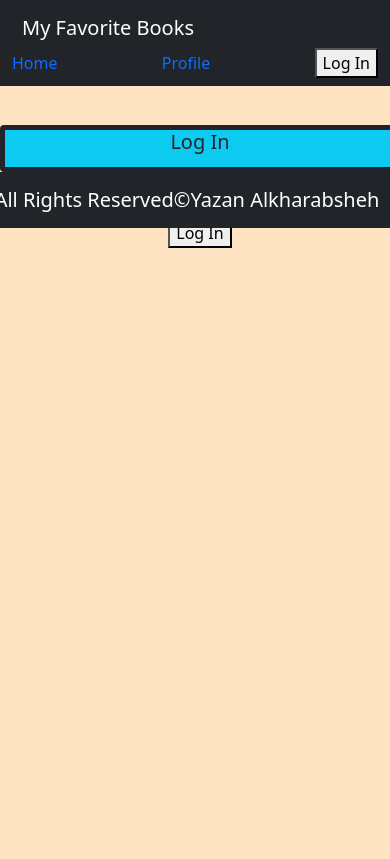
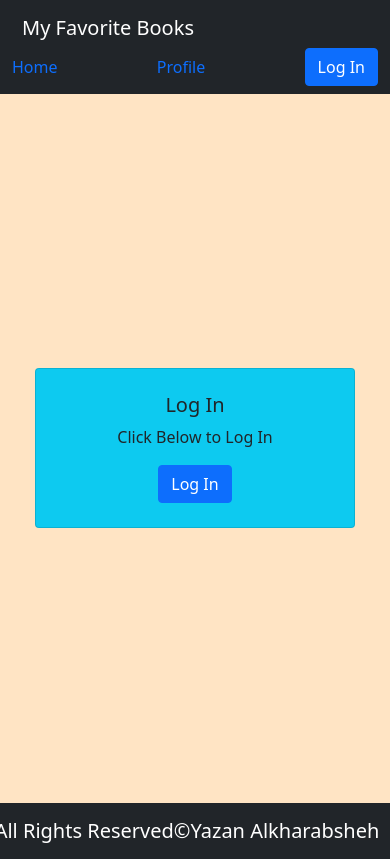
Before and after one commit to yazanabdulhafez/can-of-books-frontend, a React (Create React App) app: page / in a window 390 px wide. Built offline with nearby package versions, Linux system fonts and the light colour scheme; no server answers.

Commit message:
change some styles & make it responsive

```diff
--- a/src/App.css
+++ b/src/App.css
@@ -2,3 +2,32 @@ body {
   height: 100%;
   background-color: bisque;
 }
+
+.home {
+  min-height: 80vh;
+}
+
+.profile_card {
+  display: flex;
+  flex-direction: column;
+  justify-content: center;
+  align-items: center;
+  min-height: 84vh;
+}
+
+.card {
+  width: '40rem';
+  margin: '10vw auto';
+  border: 'solid 5px';
+}
+
+.empty_div {
+  min-height: 80vh;
+}
+
+.empty_div h1 {
+  display: flex;
+  justify-content: center;
+  align-items: center;
+  margin: 1.5rem 0;
+}
--- a/src/App.js
+++ b/src/App.js
@@ -36,7 +36,7 @@ class App extends React.Component {
 
               <Route exact path='/Profile' >
                 {/* TODO: add a route with a path of '/profile' that renders a `Profile` component */}
-                {this.props.auth0.isAuthenticated &&<Profile auth0={this.props.auth0} />}
+                {<Profile auth0={this.props.auth0} />}
               </Route>
 
             </Switch>
--- a/src/components/BestBooks.css
+++ b/src/components/BestBooks.css
@@ -1,3 +1,7 @@
-.jumbotron{
+.jumbotron {
   margin-bottom: 0;
 }
+
+main {
+  min-height: 84vh;
+}
--- a/src/components/BestBooks.js
+++ b/src/components/BestBooks.js
@@ -4,23 +4,25 @@ import 'bootstrap/dist/css/bootstrap.css';
 import { withAuth0 } from '@auth0/auth0-react';
 import './BestBooks.css';
 import BestBook from './BestBook';
-import { Container,Row } from 'react-bootstrap';
+import { Container, Row } from 'react-bootstrap';
 
 class MyFavoriteBooks extends React.Component {
   render() {
     return (
-      <>
+
+      <main>
         <h1 style={{ fontSize: '2.5rem', fontFamily: 'impact', margin: '2vw' }}>My Favorite Books</h1>
         <p style={{ fontSize: '1.5rem', fontFamily: 'Josefin Sans', margin: '2vw' }}>
           This is a collection of my favorite books
         </p>
 
-        <Container style={{marginBottom: '10vw'}} >
-          <Row style={{marginTop: '5vw'}} >
+        <Container style={{ marginBottom: '10vw' }} >
+          <Row style={{ marginTop: '5vw' }} >
             <BestBook />
           </Row>
         </Container>
-      </>
+      </main>
+
     );
   }
 }
--- a/src/components/Login.css
+++ b/src/components/Login.css
@@ -1,4 +1,17 @@
-.card{
-  margin: auto;
-  text-align: center;
+.login_main {
+  display: flex;
+  justify-content: center;
+  align-items: center;
 }
+
+.login_card {
+  width: 20rem;
+  height: 10rem;
+}
+
+.card-body {
+  display: flex;
+  flex-direction: column;
+  justify-content: center;
+  align-items: center;
+}
--- a/src/components/Login.js
+++ b/src/components/Login.js
@@ -4,20 +4,22 @@ import Card from 'react-bootstrap/Card';
 import './Login.css';
 import LoginButton from './loginButton';
 
+
 class Login extends React.Component {
   render() {
     return (
-      ( !this.props.auth0.isAuthenticated ) &&
-      <main>
-        <Card bg='info' style={{ width: '25rem', marginTop: '10vw', border: 'solid 5px', height: '12vw' }}>
-          <Card.Title>Log In</Card.Title>
+      (!this.props.auth0.isAuthenticated) &&
+      <main className='login_main'>
+        <Card bg='info' className='login_card'>
+
           <Card.Body>
+            <Card.Title>Log In</Card.Title>
             <Card.Text>
               Click Below to Log In
             </Card.Text>
-            {/* TODO: add a `LoginButton` component here that will log the user in with Auth0 */}
             <LoginButton />
           </Card.Body>
+
         </Card>
       </main>
     );
--- a/src/components/Profile.js
+++ b/src/components/Profile.js
@@ -2,8 +2,9 @@ import React, { Component } from 'react';
 import { Card } from 'react-bootstrap';
 import { withAuth0 } from '@auth0/auth0-react';
 import axios from 'axios';
+import '../App.css';
 
-export class Profile extends Component {
+class Profile extends Component {
   componentDidMount = () => {
     if (this.props.auth0.isAuthenticated) {
       this.props.auth0.getIdTokenClaims()
@@ -24,9 +25,15 @@ export class Profile extends Component {
   }
   render() {
     return (
-      this.props.auth0.isAuthenticated &&
-      <div><h1>Hello {this.props.auth0.user.name}</h1>
-        <Card style={{ width: '40rem', margin: '10vw auto', border: 'solid 5px' }}>
+      <div className='profile'>
+
+        {
+
+          this.props.auth0.isAuthenticated ?
+
+            <div className='profile_card'>
+              <h1>Hello {this.props.auth0.user.name}</h1>
+              <Card className='card'>
                 <Card.Title>
                   <h2>Username:{this.props.auth0.user.name}</h2>
                   <h2 style={{ color: 'red' }}>email:{this.props.auth0.user.email}</h2>
@@ -35,6 +42,12 @@ export class Profile extends Component {
                   <img src={this.props.auth0.user.picture} alt='hello' />
                 </Card.Body>
               </Card>
+            </div> :
+
+            <div className='empty_div'>
+              <h1>please login to see your profile</h1>
+            </div>
+        }
       </div>
     );
   }
--- a/src/components/loginButton.js
+++ b/src/components/loginButton.js
@@ -1,10 +1,11 @@
 import React from 'react';
 import { useAuth0 } from '@auth0/auth0-react';
+import { Button } from 'react-bootstrap';
 
 const LoginButton = () => {
   const { loginWithRedirect } = useAuth0();
 
-  return <button onClick={() => loginWithRedirect()}>Log In</button>;
+  return <Button onClick={() => loginWithRedirect()}>Log In</Button>;
 };
 
 export default LoginButton;
--- a/src/components/logoutButton.js
+++ b/src/components/logoutButton.js
@@ -1,13 +1,14 @@
 import React from 'react';
 import { useAuth0 } from '@auth0/auth0-react';
+import { Button } from 'react-bootstrap';
 
 const LogoutButton = () => {
   const { logout } = useAuth0();
 
   return (
-    <button onClick={() => logout( { returnTo: window.location.origin } )}>
+    <Button onClick={() => logout( { returnTo: window.location.origin } )}>
       Log Out
-    </button>
+    </Button>
   );
 };
 
```
Also changed, not shown: src/assets/abstract-895395_960_720.jpg (renamed from src/components/abstract-895395_960_720.jpg). Lines whose indentation alone changed are shown as unchanged.
